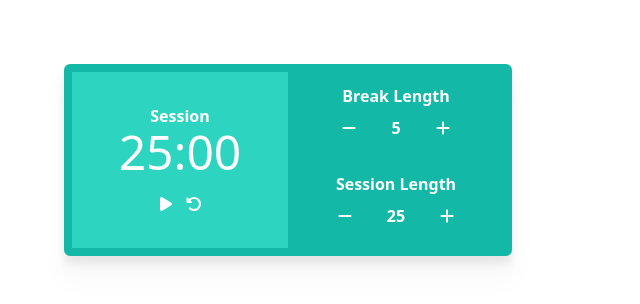
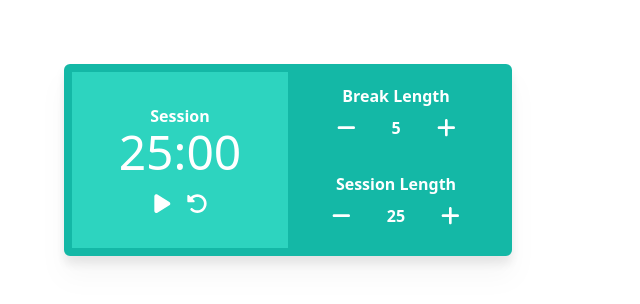
Before and after one commit to kevcomedia/fcc-25-plus-5-clock, a React (Vite) app: page / in a window 1280 px wide. Shown: the top 304 px of the page, without its empty margins (0-640 px from the left). Built offline with nearby package versions, Linux system fonts and the light colour scheme.

Commit message:
Increase icon size

```diff
--- a/src/components/Button.jsx
+++ b/src/components/Button.jsx
@@ -8,6 +8,7 @@ const Button = ({ className, label, icon, ...props }) => {
         fixedWidth={true}
         title={label}
         aria-hidden="true"
+        size="lg"
       />
       <span className="sr-only">{label}</span>
     </button>
```
